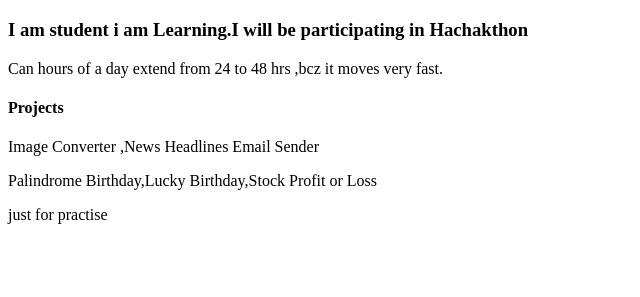
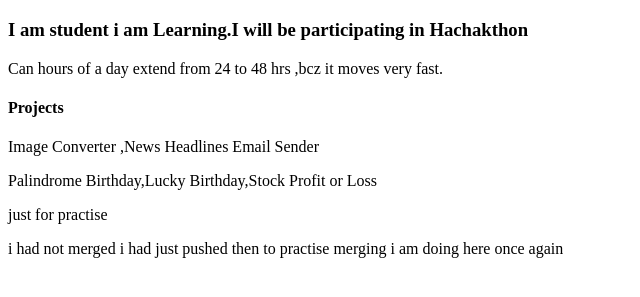
Before and after one commit to Praj78/justfun, a plain HTML site: page index.html in a window 1280 px wide. Shown: the part 61-358 px from the top of the page, without its empty margins (0-640 px from the left). Drawn offline with Linux system fonts and the light colour scheme.

Commit message:
docs:merging practise

```diff
--- a/index.html
+++ b/index.html
@@ -14,5 +14,8 @@
 <p>Image Converter ,News Headlines Email Sender </p>
 <p>Palindrome Birthday,Lucky Birthday,Stock Profit or Loss</p>
 <p>just for practise</p>
+<p>i had not merged i had just pushed then to practise merging
+    i am doing here once again
+</p>
 </body>
 </html>
```
